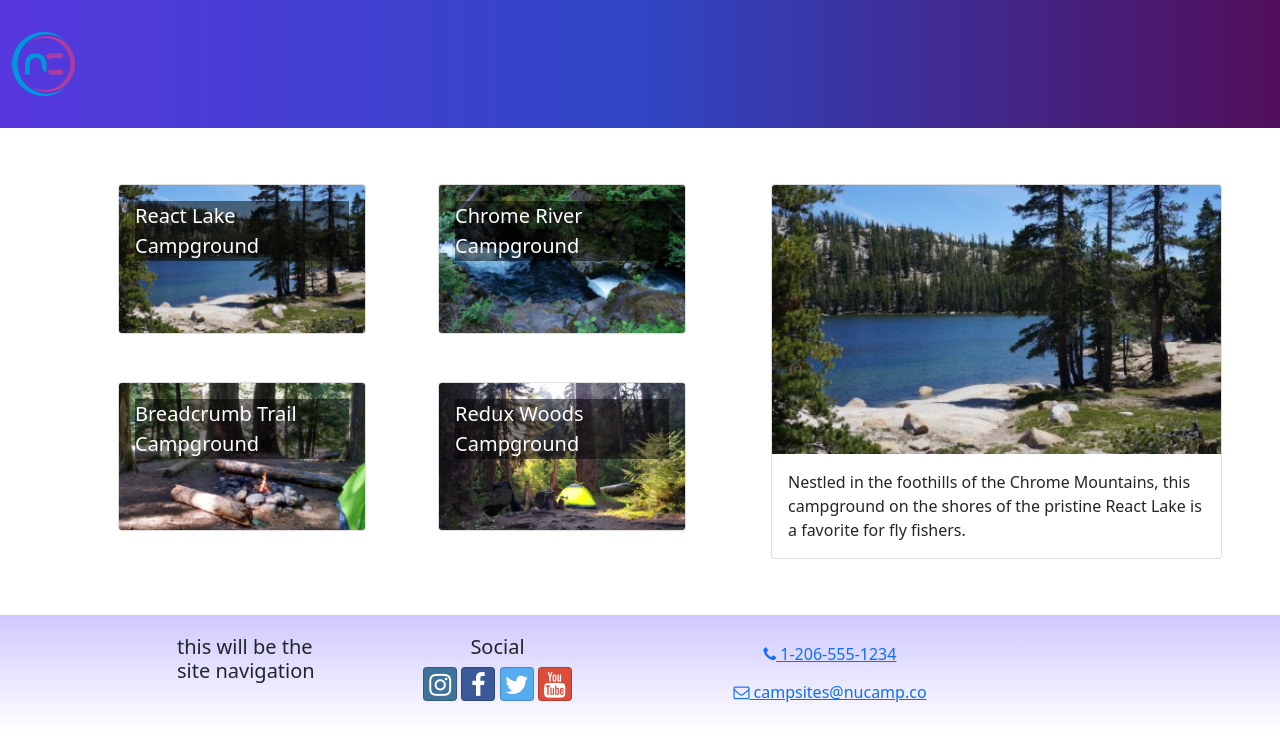
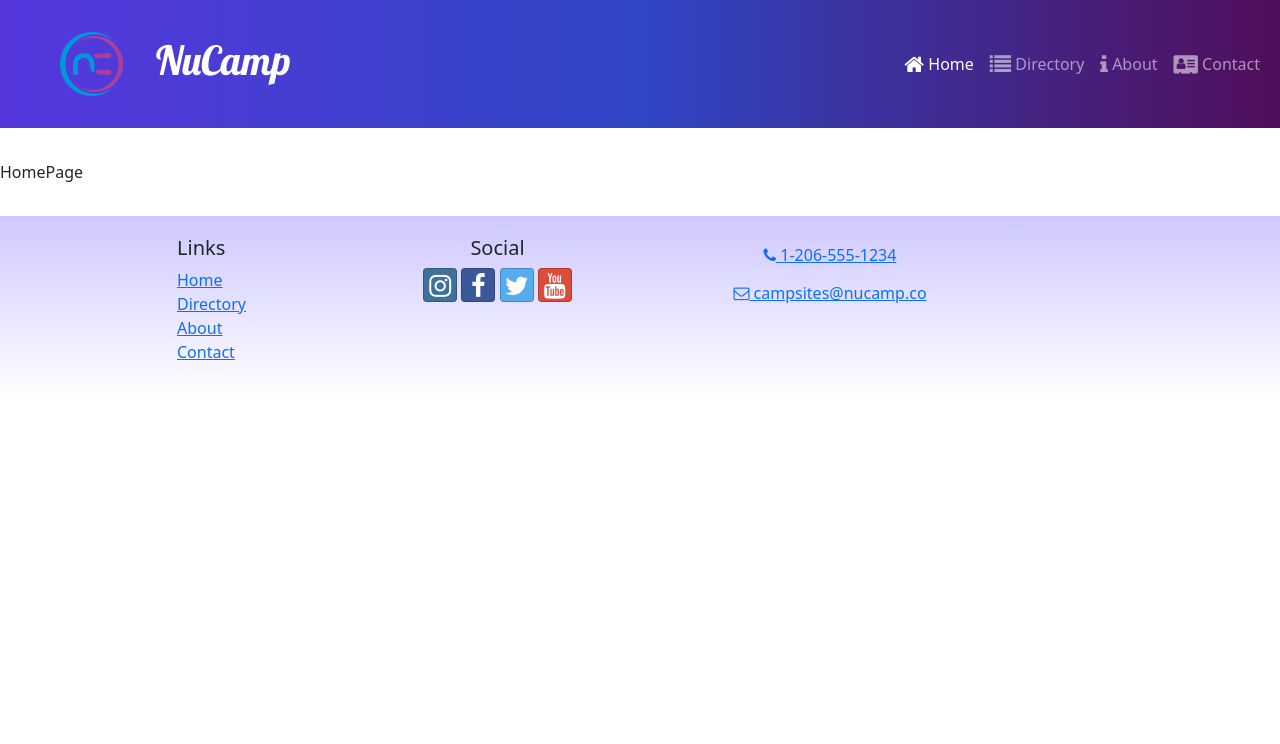
Before and after one commit to darwinvillaruel/nucampsite-react, a React (Create React App) app: page / in a window 1280 px wide. Shown: the top 744 px of the page. Built offline with nearby package versions, Linux system fonts and the light colour scheme.

Commit message:
Header and Footer Links

```diff
--- a/src/App.js
+++ b/src/App.js
@@ -1,3 +1,6 @@
+import { Route, Routes } from 'react-router-dom';
+import ContactPage from './pages/ContactPage';
+import HomePage from './pages/HomePage';
 import React from 'react';
 import Header from './components/Header';
 import './App.css';
@@ -8,7 +11,20 @@
   return (
     <div className='App'>
       <Header />
-      <CampsitesDirectoryPage />
+      <Routes>
+        <Route
+          path='/'
+          element={<HomePage />}
+        />
+        <Route
+          path='contact'
+          element={<ContactPage />}
+        />
+        <Route
+          path='directory'
+          element={<CampsitesDirectoryPage />}
+        />
+      </Routes>
       <Footer />
     </div>
   );
--- a/src/components/Footer.js
+++ b/src/components/Footer.js
@@ -1,4 +1,5 @@
 import { Container, Row, Col } from 'reactstrap';
+import { Link } from 'react-router-dom';
 
 const Footer = () => {
   return (
@@ -7,58 +8,63 @@
         <Row>
           <Col
             xs={{ size: 4, offset: 1 }}
-            sm='2'
-          >
-            <h5>this will be the site navigation</h5>
+            sm='2'>
+            <h5>Links</h5>
+            <ul className='list-unstyled'>
+              <li>
+                <Link to='/'>Home</Link>
+              </li>
+              <li>
+                <Link to='/directory'>Directory</Link>
+              </li>
+              <li>
+                <Link to='/about'>About</Link>
+              </li>
+              <li>
+                <Link to='/contact'>Contact</Link>
+              </li>
+            </ul>
           </Col>
           <Col
             xs='6'
             sm='3'
-            className='text-center'
-          >
+            className='text-center'>
             <h5>Social</h5>
             <a
               className='btn btn-social-icon btn-instagram'
-              href='http://instagram.com/'
-            >
+              href='http://instagram.com/'>
               <i className='fa fa-instagram' />
             </a>{' '}
             <a
               className='btn btn-social-icon btn-facebook'
-              href='http://www.facebook.com/'
-            >
+              href='http://www.facebook.com/'>
               <i className='fa fa-facebook' />
             </a>{' '}
             <a
               className='btn btn-social-icon btn-twitter'
-              href='http://twitter.com/'
-            >
+              href='http://twitter.com/'>
               <i className='fa fa-twitter' />
             </a>{' '}
             <a
               className='btn btn-social-icon btn-google'
-              href='http://youtube.com/'
-            >
+              href='http://youtube.com/'>
               <i className='fa fa-youtube' />
             </a>
           </Col>
           <Col
             sm='4'
-            className='text-center'
-          >
+            className='text-center'>
             <a
               role='button'
               className='btn btn-link'
-              href='tel:+12065551234'
-            >
+              href='tel:+12065551234'>
               <i className='fa fa-phone' /> 1-206-555-1234
             </a>
             <br />
             <a
               role='button'
               className='btn btn-link'
-              href='mailto:notreal@notreal.co'
-            >
+              href='mailto:notreal@notreal.co'>
               <i className='fa fa-envelope-o' /> campsites@nucamp.co
             </a>
           </Col>
--- a/src/components/Header.js
+++ b/src/components/Header.js
@@ -1,20 +1,72 @@
-import { Navbar, NavbarBrand } from 'reactstrap';
+import { useState } from 'react';
+import {
+  Navbar,
+  NavbarBrand,
+  Collapse,
+  NavbarToggler,
+  Nav,
+  NavItem,
+} from 'reactstrap';
+import { NavLink } from 'react-router-dom';
 import NucampLogo from '../app/assets/img/logo.png';
 
 const Header = () => {
+  const [menuOpen, setMenuOpen] = useState(false);
+
   return (
     <Navbar
       dark
       color='primary'
       sticky='top'
-      expand='md'
-    >
-      <NavbarBrand href='/'>
+      expand='md'>
+      <NavbarBrand
+        className='ms-5'
+        href='/'>
         <img
           src={NucampLogo}
           alt='nucamp logo'
+          className='float-start'
         />
+        <h1 className='mt-1'>NuCamp</h1>
       </NavbarBrand>
+
+      <NavbarToggler onClick={() => setMenuOpen(!menuOpen)} />
+      <Collapse
+        isOpen={menuOpen}
+        navbar>
+        <Nav
+          className='ms-auto'
+          navbar>
+          <NavItem>
+            <NavLink
+              className='nav-link'
+              to='/'>
+              <i className='fa fa-home fa-lg' /> Home
+            </NavLink>
+          </NavItem>
+          <NavItem>
+            <NavLink
+              className='nav-link'
+              to='/directory'>
+              <i className='fa fa-list fa-lg' /> Directory
+            </NavLink>
+          </NavItem>
+          <NavItem>
+            <NavLink
+              className='nav-link'
+              to='/about'>
+              <i className='fa fa-info fa-lg' /> About
+            </NavLink>
+          </NavItem>
+          <NavItem>
+            <NavLink
+              className='nav-link'
+              to='/contact'>
+              <i className='fa fa-address-card fa-lg' /> Contact
+            </NavLink>
+          </NavItem>
+        </Nav>
+      </Collapse>
     </Navbar>
   );
 };
--- a/src/index.js
+++ b/src/index.js
@@ -1,5 +1,6 @@
 import React from 'react';
 import { createRoot } from 'react-dom/client';
+import { BrowserRouter } from 'react-router-dom';
 import { Provider } from 'react-redux';
 import { store } from './app/store';
 import App from './App';
@@ -16,7 +17,9 @@
 root.render(
   <React.StrictMode>
     <Provider store={store}>
-      <App />
+      <BrowserRouter>
+        <App />
+      </BrowserRouter>
     </Provider>
   </React.StrictMode>
 );
--- /dev/null
+++ b/src/pages/ContactPage.js
@@ -0,0 +1,5 @@
+const ContactPage = () => {
+  return <div>ContactPage</div>;
+};
+
+export default ContactPage;
--- /dev/null
+++ b/src/pages/HomePage.js
@@ -0,0 +1,5 @@
+const HomePage = () => {
+  return <div>HomePage</div>;
+};
+
+export default HomePage;
```
